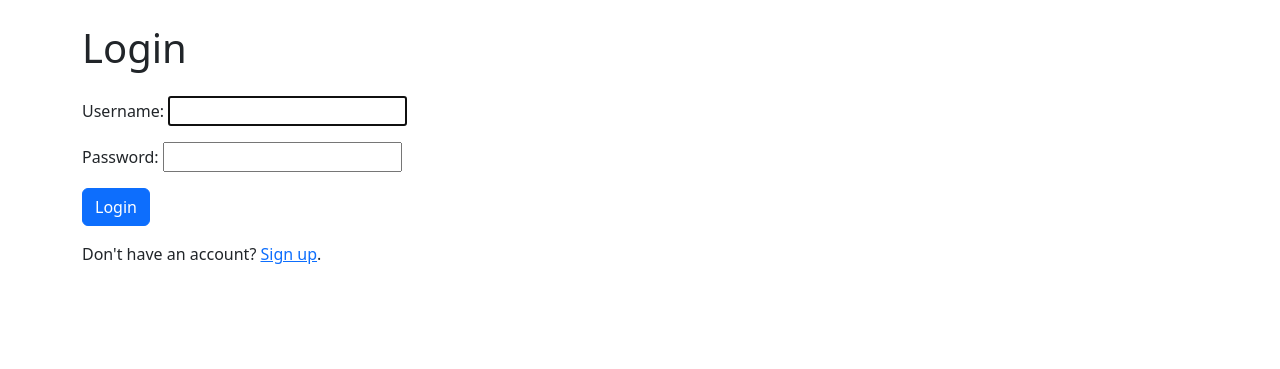
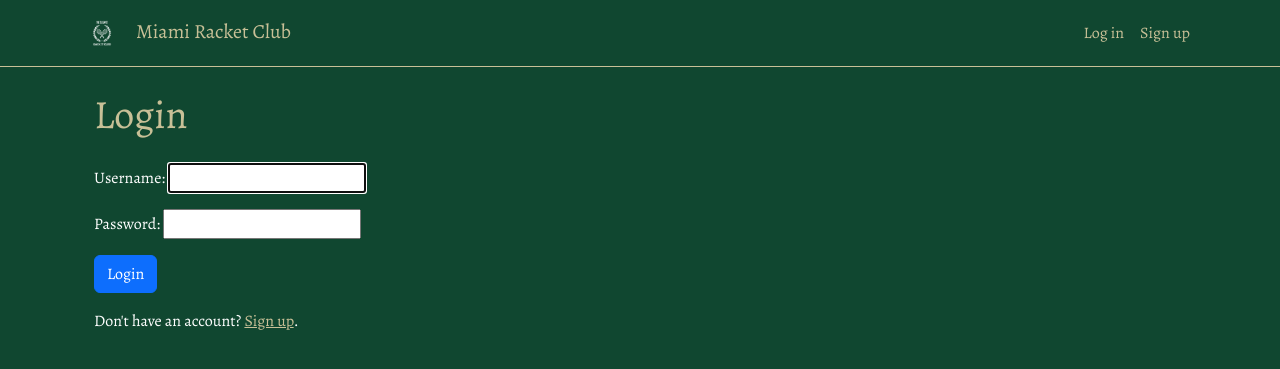
Before and after one commit to vicenteramirezg/miami-racket-club, a Django app: page /accounts/login/ in a window 1280 px wide. Shown: the top 369 px of the page. Run offline with Django 5.2, Linux system fonts and the light colour scheme.

Commit message:
MRC style, color and logo.

```diff
--- a/miami_racket_club/miami_racket_club/settings.py
+++ b/miami_racket_club/miami_racket_club/settings.py
@@ -119,3 +119,7 @@ STATIC_URL = "static/"
 # https://docs.djangoproject.com/en/5.1/ref/settings/#default-auto-field
 
 DEFAULT_AUTO_FIELD = "django.db.models.BigAutoField"
+
+STATICFILES_DIRS = [
+    BASE_DIR / "rankings/static",
+]
--- a/miami_racket_club/rankings/templates/rankings/base.html
+++ b/miami_racket_club/rankings/templates/rankings/base.html
@@ -1,32 +1,109 @@
+{% load static %}
 <!DOCTYPE html>
 <html lang="en">
 <head>
     <meta charset="UTF-8">
     <meta name="viewport" content="width=device-width, initial-scale=1.0">
     <title>Miami Racket Club</title>
+    <!-- Bootstrap CSS -->
     <link href="https://cdn.jsdelivr.net/npm/bootstrap@5.3.0/dist/css/bootstrap.min.css" rel="stylesheet">
+    <!-- Alegreya Font -->
+    <link href="https://fonts.googleapis.com/css2?family=Alegreya:wght@400;700&display=swap" rel="stylesheet">
+    <!-- Custom Styles -->
+    <style>
+        /* Apply Alegreya font to the entire app */
+        body {
+            font-family: 'Alegreya', serif;
+            background-color: #104730; /* Dark green background */
+            color: #ffffff; /* White body text */
+        }
+
+        /* Titles and subtitles */
+        h1, h2, h3, h4, h5, h6 {
+            color: #c8c097; /* Light beige for titles and subtitles */
+        }
+
+        /* Navbar styling */
+        .navbar {
+            background-color: #104730; /* Dark green navbar */
+            border-bottom: 1px solid #c8c097; /* Light beige border */
+        }
+
+        .navbar-brand, .nav-link {
+            color: #c8c097 !important; /* Light beige text for navbar links */
+        }
+
+        .navbar-brand img {
+            height: 40px; /* Adjust logo height */
+            margin-right: 10px; /* Space between logo and text */
+        }
+
+        .navbar-text {
+            color: #c8c097 !important; /* Light beige text for navbar text */
+        }
+
+        /* Button styling */
+        .btn-link {
+            color: #c8c097 !important; /* Light beige text for buttons */
+        }
+
+        .btn-link:hover {
+            color: #ffffff !important; /* White text on hover */
+        }
+
+        /* Table styling */
+        .table {
+            color: #ffffff; /* White text for tables */
+        }
+
+        .table th {
+            color: #c8c097; /* Light beige for table headers */
+        }
+
+        /* Link styling */
+        a {
+            color: #c8c097; /* Light beige for links */
+        }
+
+        a:hover {
+            color: #ffffff; /* White for links on hover */
+        }
+    </style>
 </head>
 <body>
-    <nav class="navbar navbar-expand-lg navbar-light bg-light">
+    <!-- Navbar -->
+    <nav class="navbar navbar-expand-lg navbar-light">
         <div class="container">
-            <a class="navbar-brand" href="{% url 'home' %}">Miami Racket Club</a>
+            <!-- Logo and Brand -->
+            <a class="navbar-brand" href="{% url 'home' %}">
+                <img src="{% static 'rankings/logo.png' %}" alt="Miami Racket Club Logo">
+                Miami Racket Club
+            </a>
+            <!-- Navbar Links -->
             <div class="navbar-nav">
                 {% if user.is_authenticated %}
+                    <!-- Welcome message and logout button -->
                     <span class="navbar-text me-3">Welcome, {{ user.username }}!</span>
                     <form action="{% url 'logout' %}" method="post" class="d-inline">
                         {% csrf_token %}
                         <button type="submit" class="btn btn-link nav-link p-0">Log out</button>
                     </form>
                 {% else %}
+                    <!-- Login and signup links -->
                     <a class="nav-link" href="{% url 'login' %}">Log in</a>
                     <a class="nav-link" href="{% url 'signup' %}">Sign up</a>
                 {% endif %}
             </div>
         </div>
     </nav>
+
+    <!-- Main Content -->
     <div class="container mt-4">
         {% block content %}
         {% endblock %}
     </div>
+
+    <!-- Bootstrap JS (optional) -->
+    <script src="https://cdn.jsdelivr.net/npm/bootstrap@5.3.0/dist/js/bootstrap.bundle.min.js"></script>
 </body>
 </html>
--- a/miami_racket_club/rankings/templates/registration/login.html
+++ b/miami_racket_club/rankings/templates/registration/login.html
@@ -1,12 +1,6 @@
-<!DOCTYPE html>
-<html lang="en">
-<head>
-    <meta charset="UTF-8">
-    <meta name="viewport" content="width=device-width, initial-scale=1.0">
-    <title>Login</title>
-    <link href="https://cdn.jsdelivr.net/npm/bootstrap@5.3.0/dist/css/bootstrap.min.css" rel="stylesheet">
-</head>
-<body>
+{% extends 'rankings/base.html' %}
+
+{% block content %}
 <div class="container">
     <h1 class="my-4">Login</h1>
     <form method="post">
@@ -16,5 +10,4 @@
     </form>
     <p class="mt-3">Don't have an account? <a href="{% url 'signup' %}">Sign up</a>.</p>
 </div>
-</body>
-</html>
+{% endblock %}
```
Also changed, not shown: miami_racket_club/rankings/templates/registration/signup.html (+4 -11 lines), miami_racket_club/rankings/static/rankings/logo.png (added). Lines whose indentation alone changed are shown as unchanged.
